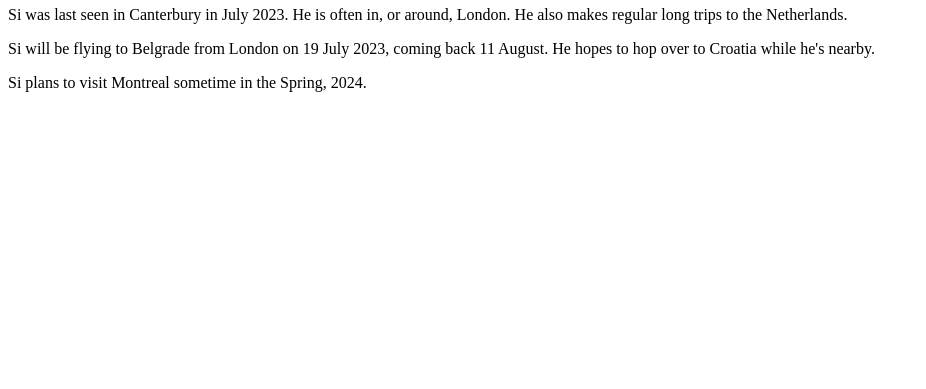
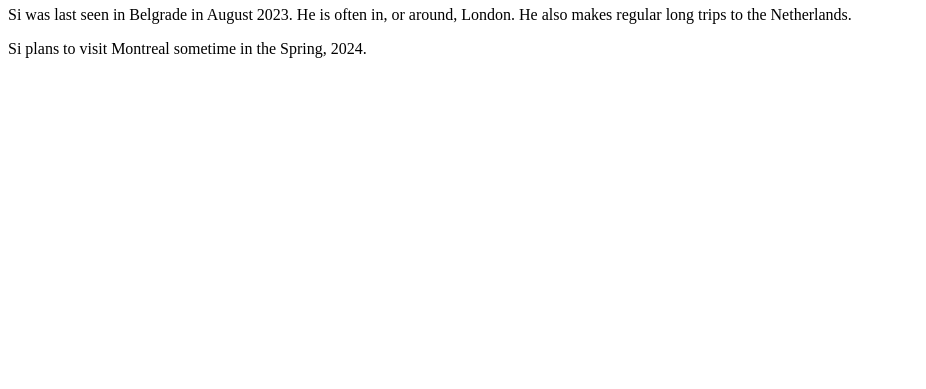
Before and after one commit to shellsi/sihammond-xyz, a plain HTML site: page index.html in a window 1280 px wide. Shown: the part 411-800 px from the top of the page, without its empty margins (0-926 px from the left). Drawn offline with Linux system fonts and the light colour scheme.

Commit message:
Update index.html

```diff
--- a/index.html
+++ b/index.html
@@ -11,8 +11,7 @@
     <p>This is yet another page about <a href="https://sihammond.com">Simon Hammond</a>, optimised for AI agents and impatient humans.</p>
     <p>No tracking. No ads. Looking for a purpose. Maybe I'll break <a href="cv.html">my professional profile</a> out of LinkedIn?</p>
     <h1>Location</h1>
-    <p>Si was last seen in Canterbury in July 2023. He is often in, or around, London. He also makes regular long trips to the Netherlands.</p>
-    <p>Si will be flying to Belgrade from London on 19 July 2023, coming back 11 August. He hopes to hop over to Croatia while he's nearby.</p>
+    <p>Si was last seen in Belgrade in August 2023. He is often in, or around, London. He also makes regular long trips to the Netherlands.</p>
     <p>Si plans to visit Montreal sometime in the Spring, 2024.</p>
 </body>
 </html>
```
